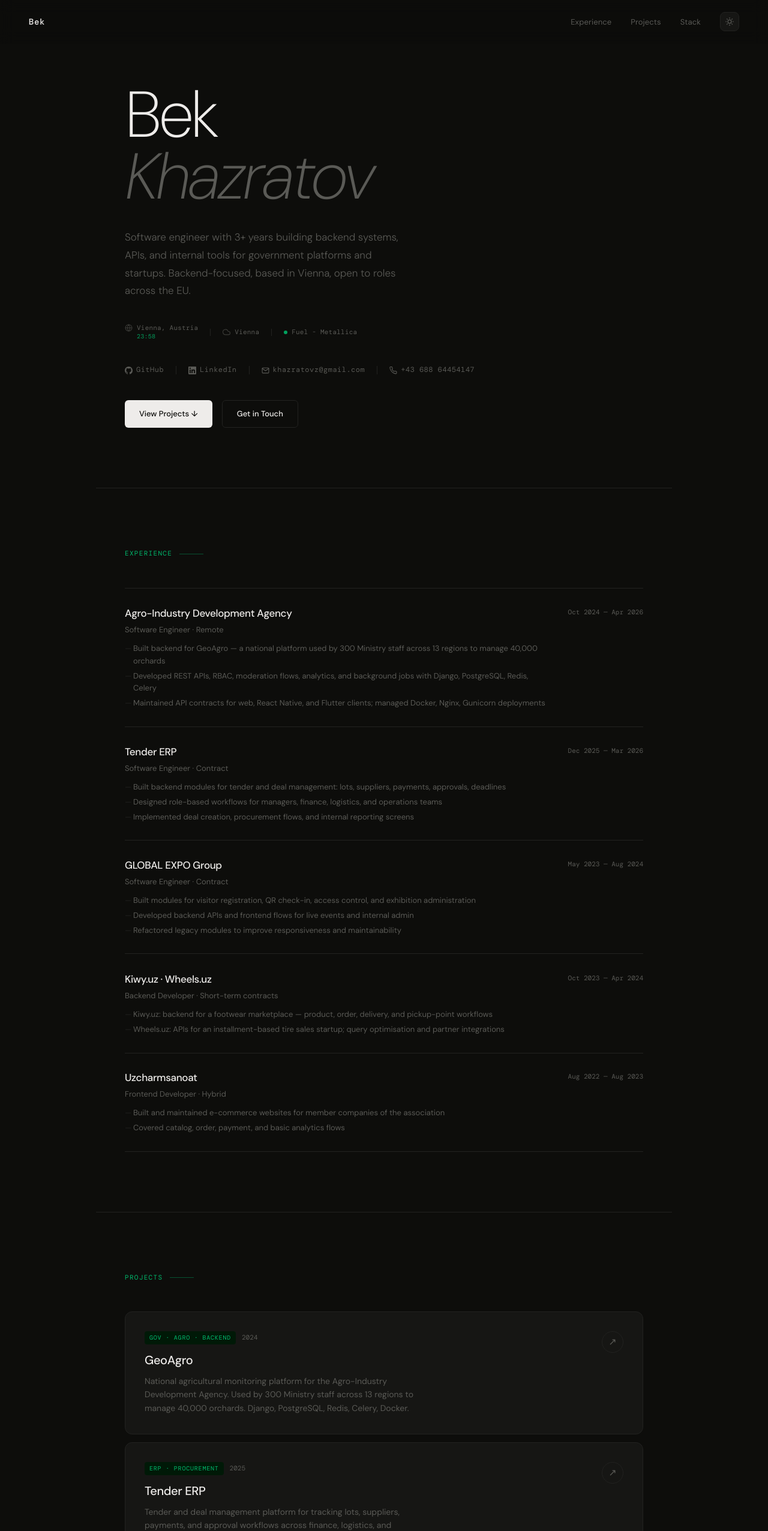
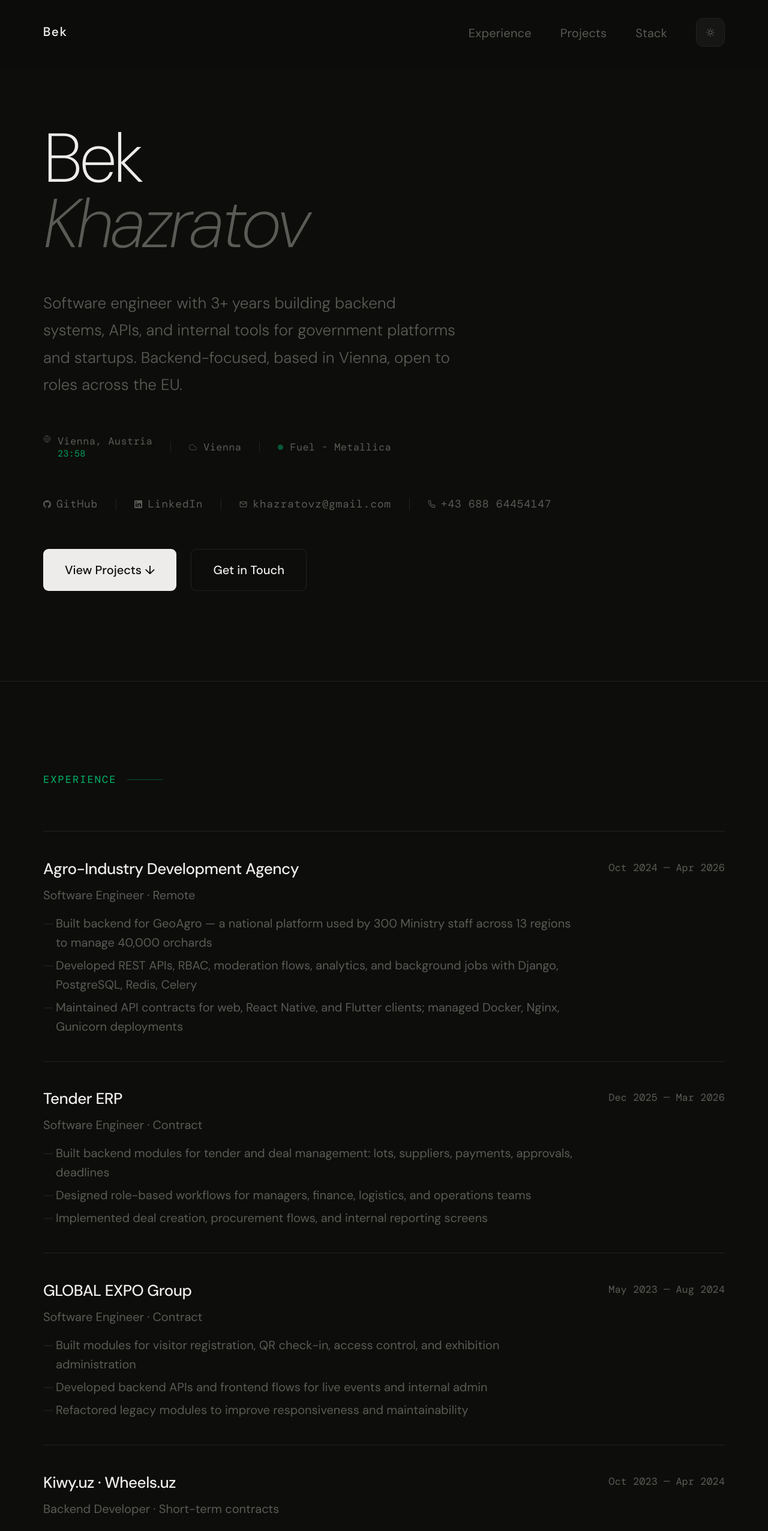
Before and after one commit to Rokki-Khazratov/personal-site, a React (Vite) app: page / in a window 1280 px wide. Shown: the top 2552 px of the page at 60% size. Built offline with nearby package versions, Linux system fonts and the light colour scheme; no server answers.

Commit message:
style: scale up site layout

```diff
--- a/styles.css
+++ b/styles.css
@@ -46,7 +46,7 @@ body {
   font-family: var(--sans);
   background: var(--bg);
   color: var(--text);
-  font-size: 16px;
+  font-size: 24px;
   line-height: 1.6;
   -webkit-font-smoothing: antialiased;
   transition: background 0.25s, color 0.25s;
@@ -62,7 +62,7 @@ nav {
   display: flex;
   justify-content: space-between;
   align-items: center;
-  padding: 20px 48px;
+  padding: 30px 72px;
   background: var(--nav-bg);
   backdrop-filter: blur(12px);
   border-bottom: 1px solid transparent;
@@ -72,7 +72,7 @@ nav.scrolled { border-color: var(--border); }
 
 .nav-logo {
   font-family: var(--mono);
-  font-size: 14px;
+  font-size: 21px;
   font-weight: 500;
   color: var(--text);
   text-decoration: none;
@@ -81,15 +81,15 @@ nav.scrolled { border-color: var(--border); }
 .nav-right {
   display: flex;
   align-items: center;
-  gap: 32px;
+  gap: 48px;
 }
 .nav-links {
   display: flex;
-  gap: 32px;
+  gap: 48px;
   list-style: none;
 }
 .nav-links a {
-  font-size: 13px;
+  font-size: 20px;
   font-weight: 400;
   color: var(--muted);
   text-decoration: none;
@@ -99,8 +99,8 @@ nav.scrolled { border-color: var(--border); }
 .nav-links a:hover { color: var(--text); }
 
 .theme-toggle {
-  width: 32px; height: 32px;
-  border-radius: 8px;
+  width: 48px; height: 48px;
+  border-radius: 12px;
   border: 1px solid var(--border);
   background: var(--surface);
   color: var(--muted);
@@ -109,67 +109,67 @@ nav.scrolled { border-color: var(--border); }
   align-items: center;
   justify-content: center;
   transition: all 0.2s;
-  font-size: 14px;
+  font-size: 21px;
   flex-shrink: 0;
 }
 .theme-toggle:hover { border-color: var(--text); color: var(--text); }
 
 /* ── SECTIONS ── */
 section {
-  padding: 100px 48px;
-  max-width: 960px;
+  padding: 150px 72px;
+  max-width: 1440px;
   margin: 0 auto;
-  scroll-margin-top: 84px;
+  scroll-margin-top: 126px;
 }
 
 .section-label {
   font-family: var(--mono);
-  font-size: 11px;
+  font-size: 17px;
   letter-spacing: 0.12em;
   text-transform: uppercase;
   color: var(--accent);
-  margin-bottom: 48px;
+  margin-bottom: 72px;
   display: flex;
   align-items: center;
-  gap: 12px;
+  gap: 18px;
 }
 .section-label::after {
   content: '';
   display: block;
   height: 1px;
-  width: 40px;
+  width: 60px;
   background: var(--accent);
   opacity: 0.4;
 }
 
 .section-divider {
-  max-width: 960px;
+  max-width: 1440px;
   margin: 0 auto;
-  padding: 0 48px;
+  padding: 0 72px;
   height: 1px;
   background: var(--border);
 }
 
 /* ── HERO ── */
 #hero {
-  padding-top: 140px;
-  padding-bottom: 100px;
-  max-width: 960px;
+  padding-top: 210px;
+  padding-bottom: 150px;
+  max-width: 1440px;
   margin: 0 auto;
 }
 .hero-content {
   display: flex;
   flex-direction: column;
-  max-width: 620px;
+  max-width: 930px;
   animation: fadeUp 0.7s ease both;
 }
 .hero-name {
-  font-size: clamp(64px, 9vw, 108px);
+  font-size: clamp(96px, 9vw, 162px);
   font-weight: 200;
   letter-spacing: -0.05em;
   line-height: 0.95;
   color: var(--text);
-  margin-bottom: 36px;
+  margin-bottom: 54px;
 }
 .hero-name em {
   font-style: italic;
@@ -178,26 +178,26 @@ section {
   display: block;
 }
 .hero-bio {
-  font-size: 17px;
+  font-size: 26px;
   font-weight: 300;
   color: var(--muted);
-  max-width: 460px;
+  max-width: 690px;
   line-height: 1.75;
   text-wrap: pretty;
 }
 .status-bar {
   display: flex;
   align-items: center;
-  gap: 20px;
-  margin-top: 40px;
+  gap: 30px;
+  margin-top: 60px;
   flex-wrap: wrap;
 }
 .status-item {
   display: flex;
   align-items: center;
-  gap: 7px;
+  gap: 11px;
   font-family: var(--mono);
-  font-size: 11px;
+  font-size: 17px;
   color: var(--muted);
   letter-spacing: 0.02em;
 }
@@ -212,13 +212,13 @@ section {
   line-height: 1.25;
 }
 .status-time {
-  font-size: 10px;
+  font-size: 15px;
   color: var(--accent);
   opacity: 0.85;
 }
-.status-sep { width: 1px; height: 12px; background: var(--border); }
+.status-sep { width: 1px; height: 18px; background: var(--border); }
 .status-dot {
-  width: 6px; height: 6px;
+  width: 9px; height: 9px;
   border-radius: 50%;
   background: var(--accent);
   flex-shrink: 0;
@@ -230,37 +230,37 @@ section {
 }
 .hero-links {
   display: flex;
-  gap: 20px;
-  margin-top: 40px;
+  gap: 30px;
+  margin-top: 60px;
   flex-wrap: wrap;
   align-items: center;
 }
 .hero-link {
   font-family: var(--mono);
-  font-size: 12px;
+  font-size: 18px;
   color: var(--muted);
   text-decoration: none;
   letter-spacing: 0.04em;
   display: flex;
   align-items: center;
-  gap: 6px;
+  gap: 9px;
   transition: color 0.2s;
 }
 .hero-link:hover { color: var(--text); }
-.hero-link-sep { width: 1px; height: 14px; background: var(--border); }
+.hero-link-sep { width: 1px; height: 21px; background: var(--border); }
 .hero-actions {
   display: flex;
-  gap: 16px;
-  margin-top: 40px;
+  gap: 24px;
+  margin-top: 60px;
   flex-wrap: wrap;
 }
 .btn {
   display: inline-flex;
   align-items: center;
-  gap: 8px;
-  padding: 12px 24px;
-  border-radius: 6px;
-  font-size: 13px;
+  gap: 12px;
+  padding: 18px 36px;
+  border-radius: 9px;
+  font-size: 20px;
   font-weight: 500;
   text-decoration: none;
   transition: all 0.2s;
@@ -278,8 +278,8 @@ section {
 .exp-item {
   display: grid;
   grid-template-columns: 1fr auto;
-  gap: 32px;
-  padding: 28px 0;
+  gap: 48px;
+  padding: 42px 0;
   border-bottom: 1px solid var(--border);
   align-items: start;
   transition: opacity 0.2s;
@@ -290,28 +290,28 @@ section {
 .exp-item:hover { opacity: 0.8; }
 .exp-period {
   font-family: var(--mono);
-  font-size: 11px;
+  font-size: 17px;
   color: var(--muted);
   text-align: right;
-  padding-top: 3px;
+  padding-top: 5px;
   white-space: nowrap;
 }
-.exp-company { font-size: 17px; font-weight: 500; letter-spacing: -0.02em; margin-bottom: 4px; }
-.exp-role { font-size: 13px; color: var(--muted); margin-bottom: 10px; font-weight: 400; }
-.exp-bullets { list-style: none; display: flex; flex-direction: column; gap: 4px; }
-.exp-bullets li { font-size: 13px; color: var(--muted); padding-left: 14px; position: relative; }
+.exp-company { font-size: 26px; font-weight: 500; letter-spacing: -0.02em; margin-bottom: 6px; }
+.exp-role { font-size: 20px; color: var(--muted); margin-bottom: 15px; font-weight: 400; }
+.exp-bullets { list-style: none; display: flex; flex-direction: column; gap: 6px; }
+.exp-bullets li { font-size: 20px; color: var(--muted); padding-left: 21px; position: relative; }
 .exp-bullets li::before { content: '—'; position: absolute; left: 0; color: var(--border); }
 
 /* ── PROJECTS ── */
-.projects-grid { display: grid; gap: 12px; }
+.projects-grid { display: grid; gap: 18px; }
 .project-card {
   background: var(--surface);
   border: 1px solid var(--border);
-  border-radius: 12px;
-  padding: 32px;
+  border-radius: 18px;
+  padding: 48px;
   display: grid;
   grid-template-columns: 1fr auto;
-  gap: 24px;
+  gap: 36px;
   align-items: start;
   transition: box-shadow 0.25s, border-color 0.25s;
   text-decoration: none;
@@ -323,29 +323,29 @@ section {
   box-shadow: 0 0 0 1px var(--accent), 0 8px 32px var(--accent-glow);
   border-color: var(--accent);
 }
-.project-meta { display: flex; align-items: center; gap: 10px; margin-bottom: 10px; }
+.project-meta { display: flex; align-items: center; gap: 15px; margin-bottom: 15px; }
 .project-tag {
   font-family: var(--mono);
-  font-size: 10px;
+  font-size: 15px;
   letter-spacing: 0.08em;
   text-transform: uppercase;
   background: var(--accent-light);
   color: var(--accent);
-  padding: 3px 8px;
-  border-radius: 4px;
+  padding: 5px 12px;
+  border-radius: 6px;
 }
-.project-year { font-family: var(--mono); font-size: 11px; color: var(--muted); }
-.project-title { font-size: 20px; font-weight: 500; letter-spacing: -0.02em; margin-bottom: 8px; }
-.project-desc { font-size: 14px; color: var(--muted); line-height: 1.6; max-width: 480px; text-wrap: pretty; }
+.project-year { font-family: var(--mono); font-size: 17px; color: var(--muted); }
+.project-title { font-size: 30px; font-weight: 500; letter-spacing: -0.02em; margin-bottom: 12px; }
+.project-desc { font-size: 21px; color: var(--muted); line-height: 1.6; max-width: 720px; text-wrap: pretty; }
 .project-arrow {
-  width: 36px; height: 36px;
+  width: 54px; height: 54px;
   border-radius: 50%;
   border: 1px solid var(--border);
   display: flex;
   align-items: center;
   justify-content: center;
   color: var(--muted);
-  font-size: 16px;
+  font-size: 24px;
   flex-shrink: 0;
   transition: all 0.2s;
 }
@@ -353,16 +353,16 @@ section {
 
 .project-detail-page {
   min-height: 100vh;
-  padding-top: 76px;
+  padding-top: 114px;
 }
 .project-detail {
   animation: fadeSlide 0.55s ease both;
 }
 .back-link {
   display: inline-flex;
-  margin-bottom: 42px;
+  margin-bottom: 63px;
   font-family: var(--mono);
-  font-size: 12px;
+  font-size: 18px;
   color: var(--muted);
   text-decoration: none;
   transition: color 0.2s, transform 0.2s;
@@ -374,124 +374,124 @@ section {
 .project-detail-head {
   display: grid;
   grid-template-columns: 1fr auto;
-  gap: 32px;
+  gap: 48px;
   align-items: end;
-  margin-bottom: 28px;
+  margin-bottom: 42px;
 }
 .project-detail h1 {
-  font-size: clamp(44px, 8vw, 92px);
+  font-size: clamp(66px, 8vw, 138px);
   font-weight: 200;
   line-height: 0.98;
-  margin-top: 18px;
+  margin-top: 27px;
 }
 .project-detail-desc {
-  max-width: 680px;
+  max-width: 1020px;
   color: var(--muted);
-  font-size: 18px;
+  font-size: 27px;
   font-weight: 300;
   line-height: 1.75;
 }
 .project-story {
   display: grid;
-  gap: 14px;
-  max-width: 720px;
-  margin-top: 24px;
+  gap: 21px;
+  max-width: 1080px;
+  margin-top: 36px;
 }
 .project-story p {
   color: var(--muted);
-  font-size: 14px;
+  font-size: 21px;
   line-height: 1.7;
 }
 .project-media-grid {
   display: grid;
   grid-template-columns: repeat(2, minmax(0, 1fr));
-  gap: 12px;
-  margin-top: 44px;
+  gap: 18px;
+  margin-top: 66px;
 }
 .project-media-grid img {
   width: 100%;
   aspect-ratio: 16 / 10;
   object-fit: cover;
   border: 1px solid var(--border);
-  border-radius: 8px;
+  border-radius: 12px;
   background: var(--surface);
 }
 .project-detail-grid {
   display: grid;
   grid-template-columns: minmax(0, 1.15fr) minmax(220px, 0.85fr);
-  gap: 48px;
-  margin-top: 56px;
-  padding-top: 36px;
+  gap: 72px;
+  margin-top: 84px;
+  padding-top: 54px;
   border-top: 1px solid var(--border);
 }
 .detail-label {
   font-family: var(--mono);
-  font-size: 11px;
+  font-size: 17px;
   letter-spacing: 0.1em;
   text-transform: uppercase;
   color: var(--accent);
-  margin-bottom: 18px;
+  margin-bottom: 27px;
 }
 .detail-list {
   display: flex;
   flex-direction: column;
-  gap: 12px;
+  gap: 18px;
   list-style: none;
 }
 .detail-list li {
   color: var(--muted);
-  font-size: 14px;
-  padding-left: 18px;
+  font-size: 21px;
+  padding-left: 27px;
   position: relative;
 }
 .detail-list li::before {
   content: '';
-  width: 6px;
-  height: 6px;
+  width: 9px;
+  height: 9px;
   border-radius: 50%;
   background: var(--accent);
   position: absolute;
   left: 0;
-  top: 10px;
+  top: 15px;
 }
 .detail-stack {
   display: flex;
   flex-wrap: wrap;
-  gap: 8px;
+  gap: 12px;
 }
 .detail-stack span {
   font-family: var(--mono);
-  font-size: 11px;
+  font-size: 17px;
   color: var(--text);
   border: 1px solid var(--border);
   background: var(--surface);
-  border-radius: 6px;
-  padding: 7px 10px;
+  border-radius: 9px;
+  padding: 11px 15px;
 }
 .project-assets {
   display: grid;
-  gap: 16px;
-  margin-top: 44px;
+  gap: 24px;
+  margin-top: 66px;
 }
 .project-asset video {
   width: 100%;
-  max-height: 420px;
+  max-height: 630px;
   border: 1px solid var(--border);
-  border-radius: 8px;
+  border-radius: 12px;
   background: var(--surface);
 }
 .project-pdf {
   display: flex;
   justify-content: space-between;
   align-items: center;
-  gap: 16px;
-  padding: 16px 18px;
+  gap: 24px;
+  padding: 24px 27px;
   border: 1px solid var(--border);
-  border-radius: 8px;
+  border-radius: 12px;
   color: var(--text);
   text-decoration: none;
   font-family: var(--mono);
-  font-size: 12px;
+  font-size: 18px;
   transition: border-color 0.2s, color 0.2s;
 }
 .project-pdf:hover {
@@ -503,28 +503,28 @@ section {
 .stack-content {}
 .stack-section-title {
   font-family: var(--mono);
-  font-size: 11px;
+  font-size: 17px;
   letter-spacing: 0.1em;
   text-transform: uppercase;
   color: var(--muted);
-  margin-bottom: 14px;
-  margin-top: 36px;
+  margin-bottom: 21px;
+  margin-top: 54px;
 }
 .stack-section-title:first-child { margin-top: 0; }
 .stack-grid {
   display: grid;
-  grid-template-columns: repeat(auto-fill, minmax(100px, 1fr));
-  gap: 10px;
+  grid-template-columns: repeat(auto-fill, minmax(150px, 1fr));
+  gap: 15px;
 }
 .stack-card {
   background: var(--surface);
   border: 1px solid var(--border);
-  border-radius: 10px;
-  padding: 18px 12px 14px;
+  border-radius: 15px;
+  padding: 27px 18px 21px;
   display: flex;
   flex-direction: column;
   align-items: center;
-  gap: 10px;
+  gap: 15px;
   transition: border-color 0.2s, transform 0.2s, box-shadow 0.2s;
   cursor: default;
   animation: fadeSlide 0.55s ease both;
@@ -536,7 +536,7 @@ section {
   box-shadow: 0 8px 24px var(--accent-glow);
 }
 .stack-card img {
-  width: 32px; height: 32px;
+  width: 48px; height: 48px;
   object-fit: contain;
   filter: grayscale(0.2);
   transition: filter 0.2s;
@@ -546,7 +546,7 @@ section {
 [data-theme="light"] .stack-card:hover img { filter: grayscale(0) brightness(1); }
 .stack-card-name {
   font-family: var(--mono);
-  font-size: 11px;
+  font-size: 17px;
   color: var(--muted);
   text-align: center;
   letter-spacing: 0.02em;
@@ -554,16 +554,16 @@ section {
 
 /* ── FOOTER ── */
 footer {
-  max-width: 960px;
+  max-width: 1440px;
   margin: 0 auto;
-  padding: 56px 48px 64px;
+  padding: 84px 72px 96px;
   display: grid;
   grid-template-columns: 1fr 1fr;
-  gap: 48px;
+  gap: 72px;
   border-top: 1px solid var(--border);
 }
-.footer-left { display: flex; flex-direction: column; gap: 20px; }
-.footer-sig-svg { width: 180px; height: 70px; color: var(--text); opacity: 0.75; }
+.footer-left { display: flex; flex-direction: column; gap: 30px; }
+.footer-sig-svg { width: 270px; height: 105px; color: var(--text); opacity: 0.75; }
 .footer-sig-svg:hover { opacity: 1; }
 .footer-sig-line {
   stroke-dasharray: 430;
@@ -575,55 +575,61 @@ footer {
   stroke-dashoffset: 40;
   animation: sigDraw 0.75s 1.55s ease forwards;
 }
-.footer-copy { font-family: var(--mono); font-size: 11px; color: var(--muted); line-height: 1.7; }
+.footer-copy { font-family: var(--mono); font-size: 17px; color: var(--muted); line-height: 1.7; }
 .footer-copy a { color: var(--muted); text-decoration: none; transition: color 0.2s; }
 .footer-copy a:hover { color: var(--text); }
-.footer-right { display: flex; flex-direction: column; justify-content: space-between; gap: 24px; }
-.footer-links { display: flex; flex-direction: column; gap: 10px; }
+.footer-right { display: flex; flex-direction: column; justify-content: space-between; gap: 36px; }
+.footer-links { display: flex; flex-direction: column; gap: 15px; }
 .footer-link {
   font-family: var(--mono);
-  font-size: 12px;
+  font-size: 18px;
   color: var(--muted);
   text-decoration: none;
   display: flex;
   align-items: center;
-  gap: 10px;
+  gap: 15px;
   transition: color 0.2s;
 }
 .footer-link:hover { color: var(--text); }
-.footer-link-label { width: 72px; flex-shrink: 0; opacity: 0.5; }
-.footer-meta { display: flex; align-items: center; gap: 16px; flex-wrap: wrap; }
+.footer-link-label { width: 108px; flex-shrink: 0; opacity: 0.5; }
+.footer-meta { display: flex; align-items: center; gap: 24px; flex-wrap: wrap; }
 .footer-meta-item {
   font-family: var(--mono);
-  font-size: 11px;
+  font-size: 17px;
   color: var(--muted);
   display: flex;
   align-items: center;
-  gap: 6px;
+  gap: 9px;
 }
 .footer-meta-sep { color: var(--border); }
 
 /* ── RESPONSIVE ── */
-@media (max-width: 768px) {
-  nav { padding: 16px 24px; }
-  .nav-links { gap: 20px; }
-  section { padding: 72px 24px; }
-  #hero { padding: 120px 24px 72px; }
-  .hero-name { font-size: clamp(44px, 12vw, 80px); }
-  .hero-bio { font-size: 16px; }
-  .hero-links { flex-direction: column; align-items: flex-start; gap: 10px; }
+@media (max-width: 900px) {
+  body { font-size: 18px; }
+  nav { padding: 24px 36px; }
+  .nav-logo { font-size: 16px; }
+  .nav-right { gap: 24px; }
+  .nav-links { gap: 24px; }
+  .nav-links a { font-size: 14px; }
+  .theme-toggle { width: 40px; height: 40px; }
+  section { padding: 96px 36px; }
+  #hero { padding: 144px 36px 96px; }
+  .hero-name { font-size: clamp(64px, 12vw, 112px); }
+  .hero-bio { font-size: 20px; }
+  .hero-links { flex-direction: column; align-items: flex-start; gap: 15px; }
   .hero-link-sep { display: none; }
-  .status-bar { gap: 14px; }
+  .status-bar { gap: 21px; }
   .exp-item { grid-template-columns: 1fr; gap: 6px; }
   .exp-period { text-align: left; padding-top: 0; }
-  .project-card { padding: 24px; }
+  .project-card { padding: 36px; }
   .project-detail-head { grid-template-columns: 1fr; align-items: start; }
-  .project-detail-grid { grid-template-columns: 1fr; gap: 32px; }
+  .project-detail-grid { grid-template-columns: 1fr; gap: 48px; }
   .project-media-grid { grid-template-columns: 1fr; }
-  .stack-grid { grid-template-columns: repeat(auto-fill, minmax(80px, 1fr)); }
-  footer { grid-template-columns: 1fr; gap: 32px; padding: 40px 24px 48px; }
+  .stack-grid { grid-template-columns: repeat(auto-fill, minmax(120px, 1fr)); }
+  footer { grid-template-columns: 1fr; gap: 48px; padding: 60px 36px 72px; }
 }
 @media (max-width: 480px) {
+  body { font-size: 16px; }
   nav { padding: 14px 20px; }
   .nav-links { display: none; }
   section { padding: 60px 20px; }
```
